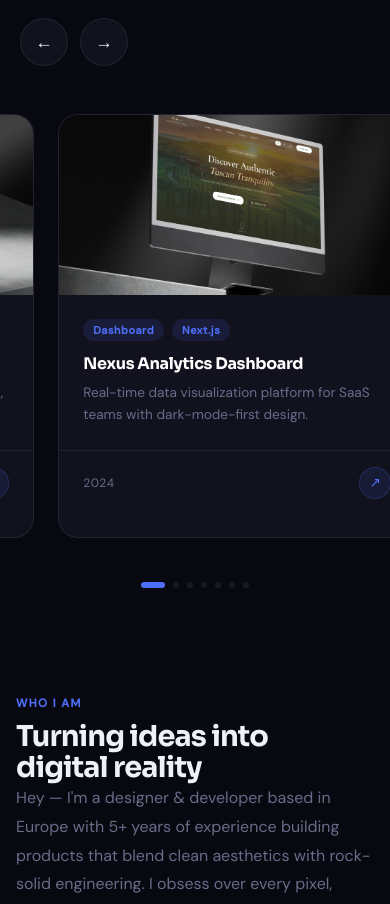
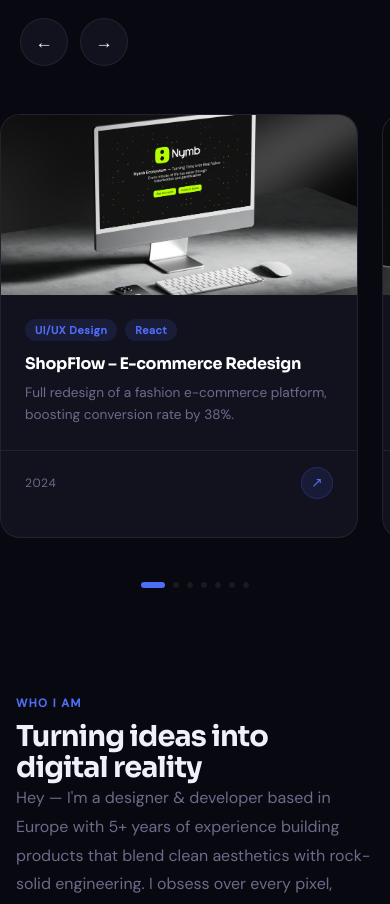
Before and after one commit to nelu11221/portfolio, a React (Create React App) app: page / in a window 390 px wide. Shown: the part 994-1898 px from the top of the page. Built offline with nearby package versions, Linux system fonts and the light colour scheme.

Commit message:
Ready for deployment

```diff
--- a/src/App.css
+++ b/src/App.css
@@ -492,8 +492,6 @@ body {
   cursor: grab;
   padding-bottom: 4px;
   width: 100%;
-  display: flex;
-  justify-content: center;
 }
 
 .slider-track-wrapper::-webkit-scrollbar { display: none; }
@@ -502,7 +500,7 @@ body {
 .slider-track {
   display: flex;
   gap: 24px;
-  padding: 0 calc((100vw - 320px) / 2);
+  padding: 0 60px;
 }
 
 /* ─── PROJECT CARD ─── */
@@ -2349,7 +2347,7 @@ body {
   .slider-section { padding: 60px 0; }
   .slider-header { padding: 0 20px; flex-direction: column; align-items: flex-start; gap: 16px; }
   .slider-controls { align-self: flex-start; margin-top: 4px; }
-  .slider-track { padding: 0 calc((100vw - 280px) / 2); }
+  .slider-track { padding: 0 calc((100vw - 280px) / 2) !important; }
   .project-card { flex: 0 0 calc(100vw - 48px); max-width: 380px; }
   .card-title { font-size: 1rem; }
 
```
